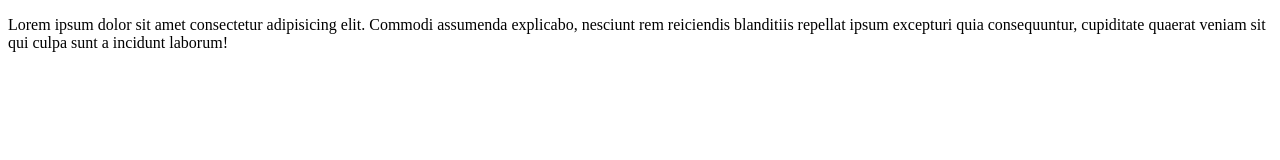
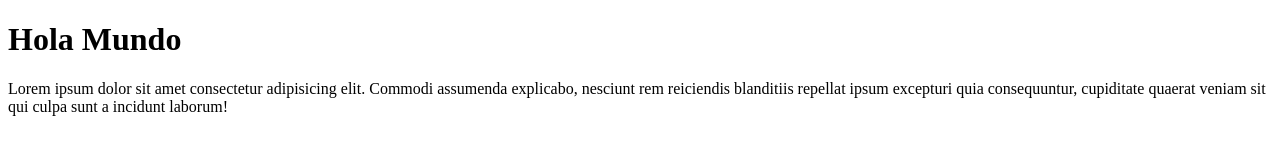
Before and after one commit to AnaSolache/first_rep_test, a plain HTML site: page index.html in a window 1280 px wide. Drawn offline with Linux system fonts and the light colour scheme.

Commit message:
Agregado h1 al index

```diff
--- a/index.html
+++ b/index.html
@@ -7,6 +7,7 @@
     <title>Document</title>
   </head>
   <body>
+    <h1>Hola Mundo</h1>
     <p>
       Lorem ipsum dolor sit amet consectetur adipisicing elit. Commodi assumenda
       explicabo, nesciunt rem reiciendis blanditiis repellat ipsum excepturi
```
